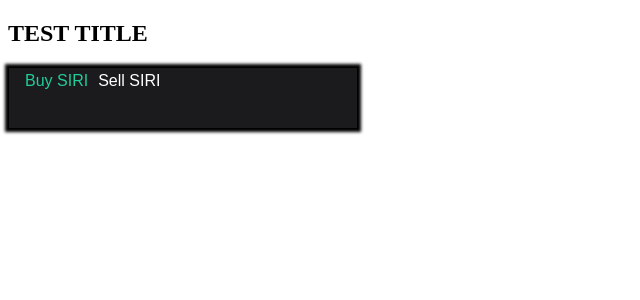
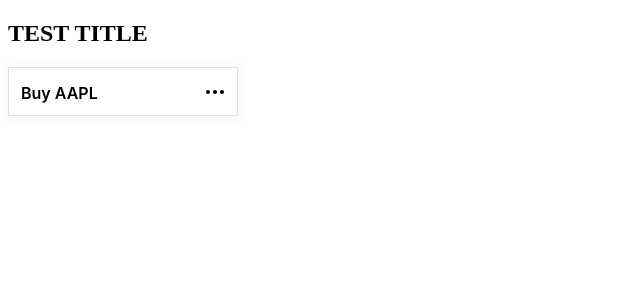
Before and after one commit to The-Merry-Men/service-purchase, a React app: page / in a window 1280 px wide. Shown: the top 300 px of the page, without its empty margins (0-640 px from the left). Built offline with nearby package versions, Linux system fonts and the light colour scheme.

Commit message:
completed the css and html for the top bar of the purchase-box

```diff
--- /dev/null
+++ b/client/src/components/topbaropen.jsx
@@ -0,0 +1,22 @@
+import React from 'react'
+
+class NameTopBox extends React.Component {
+    constructor(props) {
+        super(props)
+    }
+
+    render() {
+        return (
+            <div id='top-bar' className='open'>
+                <div id='buy'>Buy {this.props.ticker}</div>
+                <div id='threedots'>
+                <span className='dot'></span>
+                <span className='dot'></span>
+                <span className='dot'></span>
+                </div>
+            </div>
+        )
+    }
+}
+
+export default NameTopBox;
--- a/client/src/index.jsx
+++ b/client/src/index.jsx
@@ -1,23 +1,5 @@
 import React from 'react'
 import ReactDOM from 'react-dom'
+import NameTopBox from './components/topbaropen.jsx'
 
-
-class NameTopBox extends React.Component {
-    constructor(props) {
-        super(props)
-    }
-
-    render() {
-        return (
-            <div id='name-top-box'>
-                <div id='text-line'>
-                    <p className='buy'>Buy {this.props.ticker}</p>
-                    <p className='sell'>Sell {this.props.ticker}</p>
-                </div>
-            </div>
-        )
-    }
-}
-
-
-ReactDOM.render(<NameTopBox ticker='SIRI'/>, document.getElementById('purchase-box'))
+ReactDOM.render(<NameTopBox ticker='AAPL'/>, document.getElementById('purchase-box'))
--- a/package.json
+++ b/package.json
@@ -21,6 +21,7 @@
   },
   "homepage": "https://github.com/The-Merry-Men/service-purchase#readme",
   "dependencies": {
+    "eslint": "^5.8.0",
     "express": "^4.16.4",
     "faker": "^4.1.0",
     "mysql": "^2.16.0",
--- a/public/stylesheet.css
+++ b/public/stylesheet.css
@@ -1,5 +1,4 @@
-#name-top-box {
-    color: #1b1b1d;
+/* #name-top-box {
     width: 300px;
     height: 52px;
     border: 1px solid black;
@@ -7,23 +6,27 @@
     background-color: #1b1b1d;
     margin: 0px 0px;
     box-shadow: 0px 0px  3px 3px black;
-}
+} */
 
-#text-line {
+/* #text-line {
     vertical-align: middle;
     display: table-cell;
 }
 
+.closed {
+    color: #1b1b1d;
+    background-color: #1b1b1d
+}
+
+
 .buy {
     text-align: left;
-    /* border-bottom: 4px solid;
-    padding-bottom: 11px; */
     margin-right: 10px;
     margin-left: -8px;
     color: #21ce99;
-}
+}  */
 
- .sell {
+ /* .sell {
     text-align: right;
     color: white
 }
@@ -33,3 +36,42 @@
     font-family: Arial, Helvetica, sans-serif;
     display: inline;
 }
+ */
+
+
+ #top-bar {
+     display: flex;
+     flex-direction: row;
+     justify-content: space-between;
+     border: 1px solid rgb(224, 224, 224);
+     box-shadow: 1px 1px 10px 1px whitesmoke;
+     height: 47px;
+     width: 228px;
+     align-items: center;
+     font-family: "DIN Pro", -apple-system, BlinkMacSystemFont, sans-serif;
+     font-weight: 600;
+ }
+
+#buy {
+    margin-left: 12px;
+    margin-top: 4px;
+    font-size: 16px;
+}
+
+#threedots {
+    margin-right: 10px;
+}
+
+.dot {
+    height: 4px;
+    width: 4px;
+    border-radius: 50%;
+    background: black;
+    display: inline-block;
+    margin-right: 3px;
+    margin-bottom: 3px;
+}
+
+#threedots:hover .dot {
+    background: orangered;
+}
--- a/server.js
+++ b/server.js
@@ -6,7 +6,5 @@
     console.log('server up and running')
 })
 
-//what is this for??????????????
 app.use('/client', express.static('client'))
-
 app.use(express.static('public'))
```
Also changed, not shown: client/src/components/topbarnight.jsx (added, +18 -0 lines), 2 other files (tests, documents, lock files or other folders).
